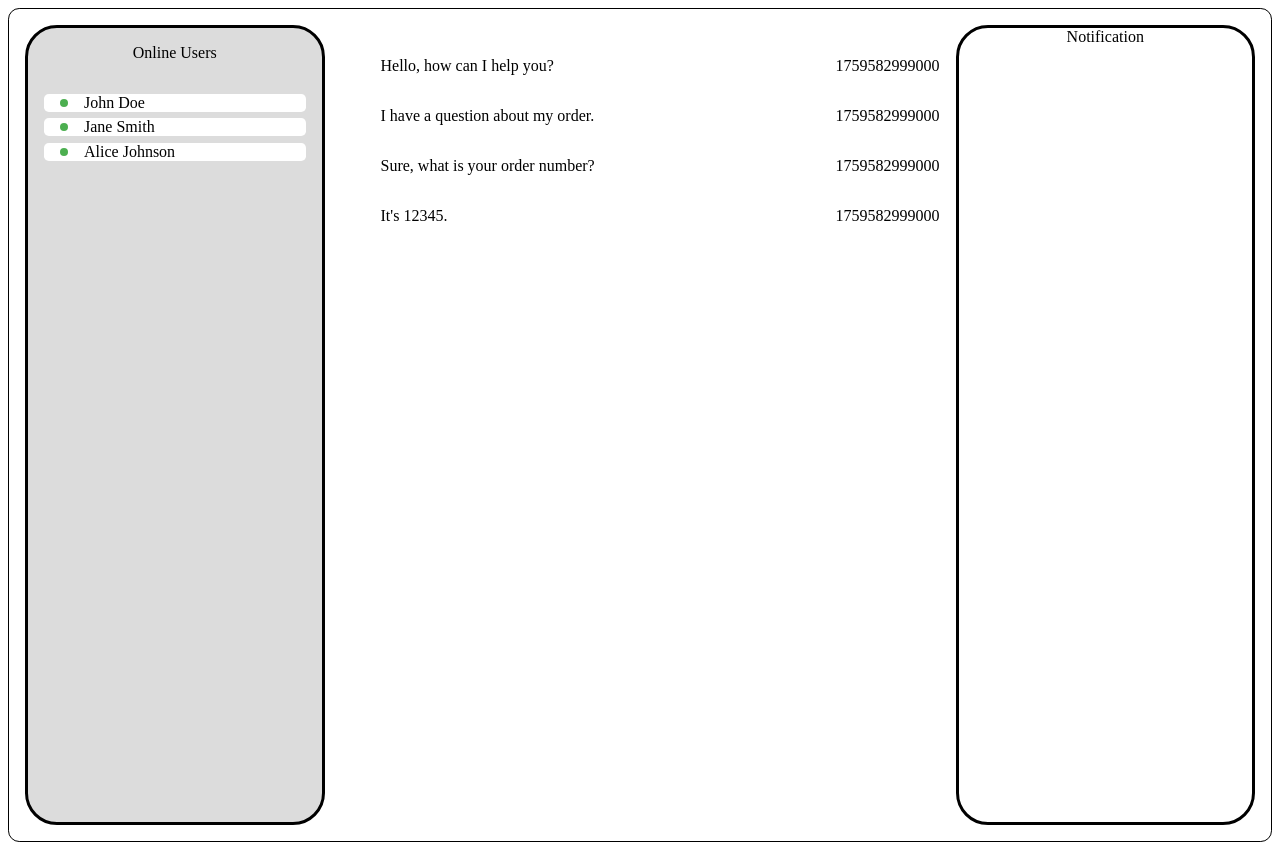
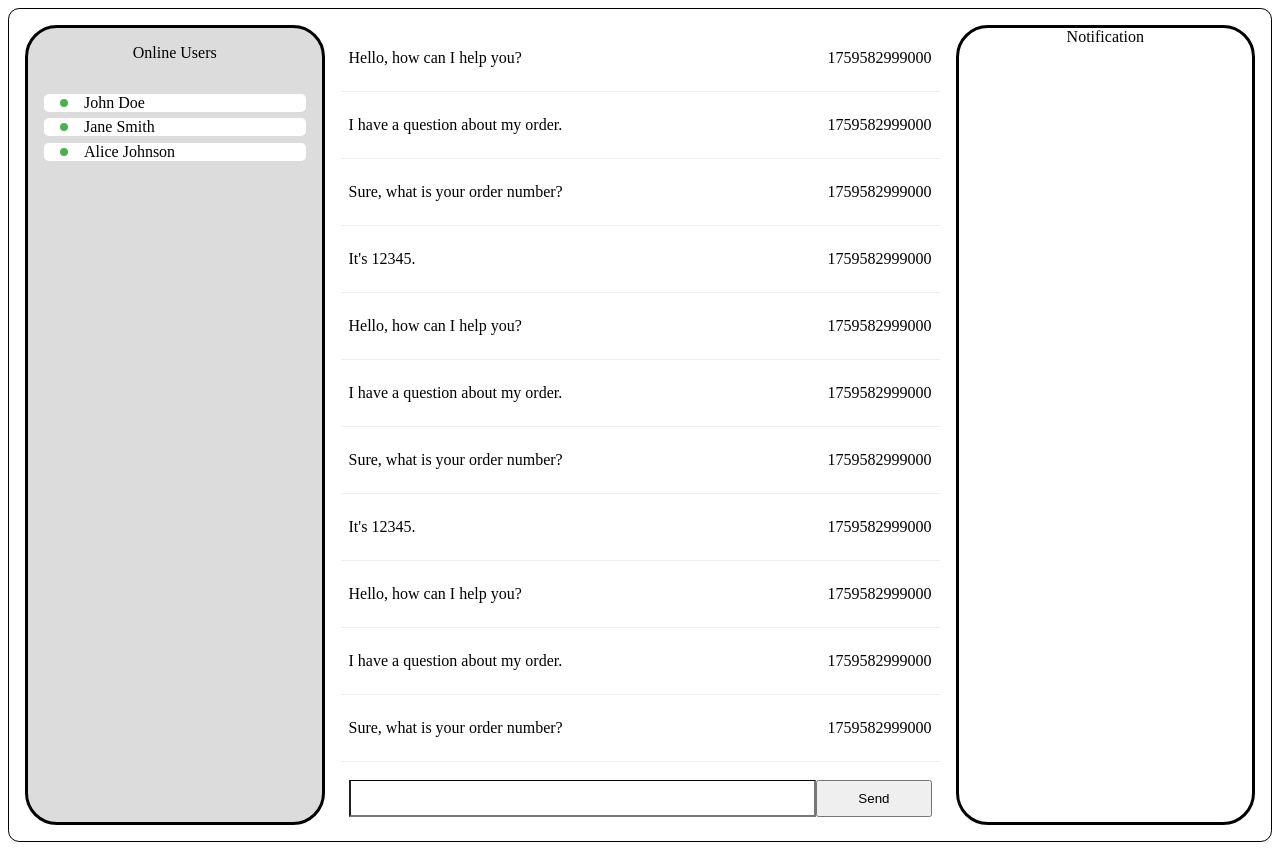
Before and after one commit to Mathieuka/chat-ai, a Vue app: page / in a window 1280 px wide. Built offline with nearby package versions, Linux system fonts and the light colour scheme; the HTML template or start-up script is replaced by a standard one.

Commit message:
feat: add message input functionality and enhance ChatView layout

```diff
--- a/src/App.vue
+++ b/src/App.vue
@@ -22,6 +22,150 @@ const users = [
 ]
 
 const messages = [
+  {
+    content: 'Hello, how can I help you?',
+    from: 'Neo',
+    timestamp: new Date(),
+    id: 1,
+  },
+  {
+    content: 'I have a question about my order.',
+    from: 'Matt',
+    timestamp: new Date(),
+    id: 2,
+  },
+  {
+    content: 'Sure, what is your order number?',
+    from: 'Neo',
+    timestamp: new Date(),
+    id: 3,
+  },
+  {
+    content: "It's 12345.",
+    from: 'Matt',
+    timestamp: new Date(),
+    id: 4,
+  },
+  {
+    content: 'Hello, how can I help you?',
+    from: 'Neo',
+    timestamp: new Date(),
+    id: 1,
+  },
+  {
+    content: 'I have a question about my order.',
+    from: 'Matt',
+    timestamp: new Date(),
+    id: 2,
+  },
+  {
+    content: 'Sure, what is your order number?',
+    from: 'Neo',
+    timestamp: new Date(),
+    id: 3,
+  },
+  {
+    content: "It's 12345.",
+    from: 'Matt',
+    timestamp: new Date(),
+    id: 4,
+  },
+  {
+    content: 'Hello, how can I help you?',
+    from: 'Neo',
+    timestamp: new Date(),
+    id: 1,
+  },
+  {
+    content: 'I have a question about my order.',
+    from: 'Matt',
+    timestamp: new Date(),
+    id: 2,
+  },
+  {
+    content: 'Sure, what is your order number?',
+    from: 'Neo',
+    timestamp: new Date(),
+    id: 3,
+  },
+  {
+    content: "It's 12345.",
+    from: 'Matt',
+    timestamp: new Date(),
+    id: 4,
+  },
+  {
+    content: 'Hello, how can I help you?',
+    from: 'Neo',
+    timestamp: new Date(),
+    id: 1,
+  },
+  {
+    content: 'I have a question about my order.',
+    from: 'Matt',
+    timestamp: new Date(),
+    id: 2,
+  },
+  {
+    content: 'Sure, what is your order number?',
+    from: 'Neo',
+    timestamp: new Date(),
+    id: 3,
+  },
+  {
+    content: "It's 12345.",
+    from: 'Matt',
+    timestamp: new Date(),
+    id: 4,
+  },
+  {
+    content: 'Hello, how can I help you?',
+    from: 'Neo',
+    timestamp: new Date(),
+    id: 1,
+  },
+  {
+    content: 'I have a question about my order.',
+    from: 'Matt',
+    timestamp: new Date(),
+    id: 2,
+  },
+  {
+    content: 'Sure, what is your order number?',
+    from: 'Neo',
+    timestamp: new Date(),
+    id: 3,
+  },
+  {
+    content: "It's 12345.",
+    from: 'Matt',
+    timestamp: new Date(),
+    id: 4,
+  },
+  {
+    content: 'Hello, how can I help you?',
+    from: 'Neo',
+    timestamp: new Date(),
+    id: 1,
+  },
+  {
+    content: 'I have a question about my order.',
+    from: 'Matt',
+    timestamp: new Date(),
+    id: 2,
+  },
+  {
+    content: 'Sure, what is your order number?',
+    from: 'Neo',
+    timestamp: new Date(),
+    id: 3,
+  },
+  {
+    content: "It's 12345.",
+    from: 'Matt',
+    timestamp: new Date(),
+    id: 4,
+  },
   {
     content: 'Hello, how can I help you?',
     from: 'Neo',
--- a/src/components/ChatView.vue
+++ b/src/components/ChatView.vue
@@ -17,17 +17,52 @@ defineProps<{
         <p>{{ message.timestamp.getTime() }}</p>
       </li>
     </ul>
+    <div class="message-input-container">
+      <input class="message-input" type="text" />
+      <button class="message-button">Send</button>
+    </div>
   </div>
 </template>
 
 <style scoped>
+.chat-container {
+  display: flex;
+  flex-direction: column;
+  height: 100vh;
+}
+
 .messages {
   display: flex;
   flex-direction: column;
+  overflow-y: auto;
+  max-height: calc(100vh - 3rem); /* Adjust based on input area height */
+  padding: 0;
+  margin: 0;
+  list-style: none;
 }
 
 .message {
   display: flex;
   justify-content: space-between;
+  border-bottom: 1px solid #eee;
+  padding: 0.5rem;
+}
+
+.message-input-container {
+  display: flex;
+  align-items: center;
+  padding: 0.5rem;
+}
+
+.message-input {
+  width: 80%;
+  height: 2rem;
+  border-top: 1px solid black;
+  background: white;
+}
+
+.message-button {
+  height: 2.3rem;
+  width: 20%;
 }
 </style>
```
